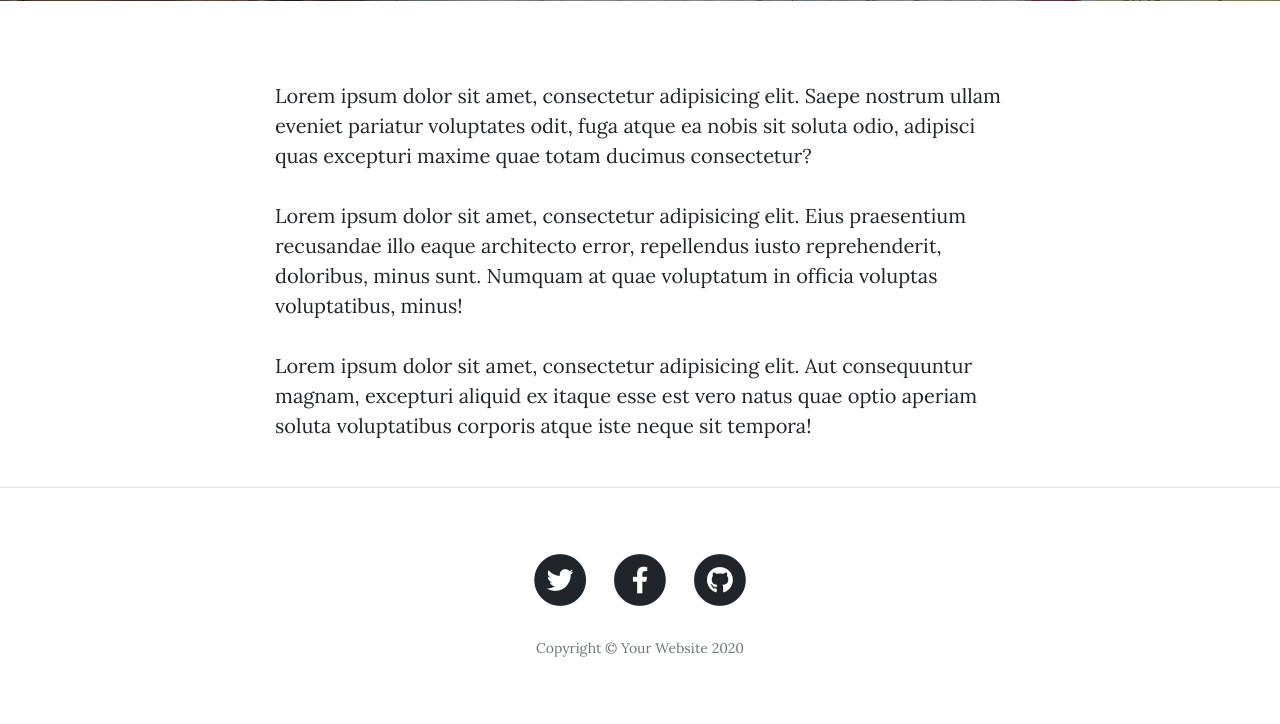
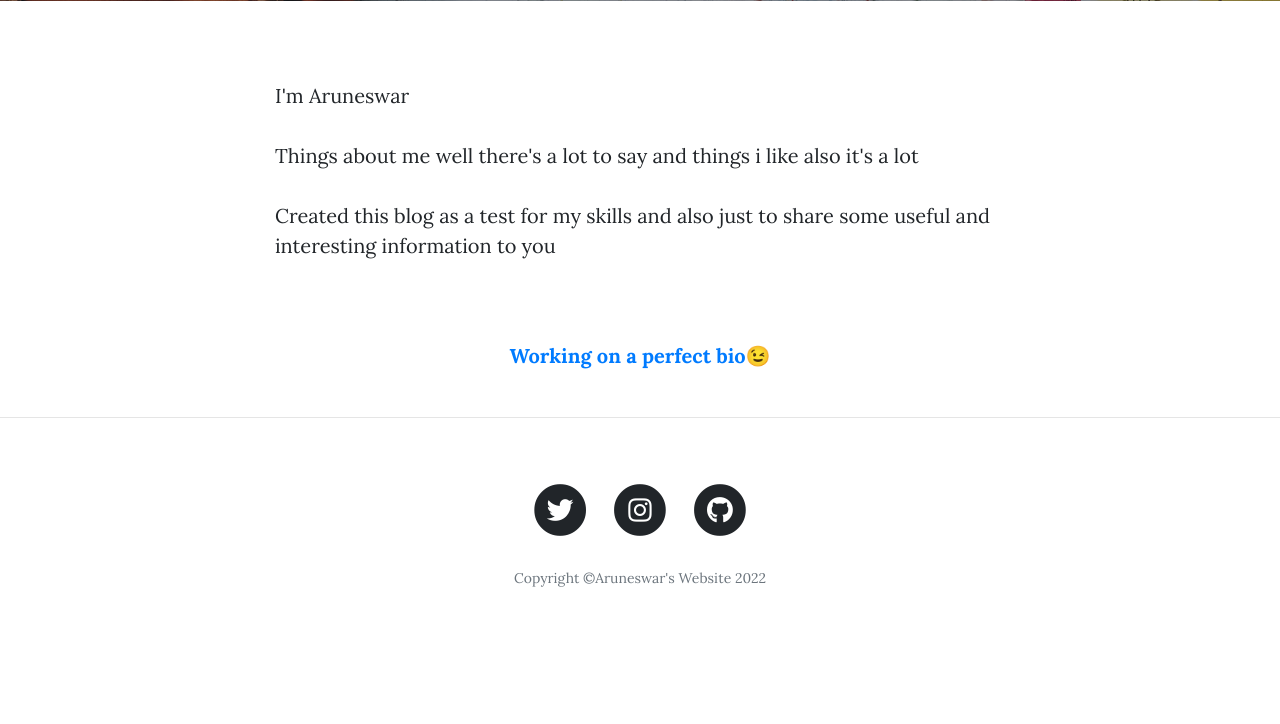
Before and after one commit to ArunNamikaze/My_Blog, a Flask app: page /about in a window 1280 px wide. Shown: the part 531-1255 px from the top of the page. After the commit the page ends 1118 px from the top, so only its background shows below. Run offline with Flask 2, Linux system fonts and the light colour scheme; some libraries are stand-ins or nearby versions.

Commit message:
Footer and comment delete update commit

```diff
--- a/main.py
+++ b/main.py
@@ -31,6 +31,8 @@ gravatar = Gravatar(app,
                     force_lower=False,
                     use_ssl=False,
                     base_url=None)
+
+copyright_year=date.today().strftime("%Y")
 
 ##CONFIGURE TABLES
 class Users(db.Model, UserMixin):
@@ -83,7 +85,7 @@ def load_user(user_id):
 @app.route('/')
 def get_all_posts():
     posts = BlogPost.query.all()
-    return render_template("index.html", all_posts=posts, logged_in=current_user.is_authenticated)
+    return render_template("index.html", all_posts=posts, logged_in=current_user.is_authenticated , year=copyright_year)
 
 
 @app.route('/register', methods=['GET', 'POST'])
@@ -107,7 +109,7 @@ def register():
         login_user(new_user)
         return redirect(url_for("get_all_posts"))
 
-    return render_template("register.html", form=form, logged_in=current_user.is_authenticated)
+    return render_template("register.html", form=form, logged_in=current_user.is_authenticated , year=copyright_year)
 
 
 @app.route('/login', methods=['GET', 'POST'])
@@ -132,7 +134,7 @@ def login():
             login_user(user)
             return redirect(url_for("get_all_posts"))
 
-    return render_template("login.html", form=form, logged_in=current_user.is_authenticated)
+    return render_template("login.html", form=form, logged_in=current_user.is_authenticated,year=copyright_year)
 
 
 @app.route('/logout')
@@ -160,17 +162,17 @@ def show_post(post_id):
         db.session.commit()
         return redirect(url_for("show_post" ,post_id=post_id))
 
-    return render_template("post.html", post=requested_post, form=form, logged_in=current_user.is_authenticated)
+    return render_template("post.html", post=requested_post, form=form, logged_in=current_user.is_authenticated,year=copyright_year)
 
 
 @app.route("/about")
 def about():
-    return render_template("about.html", logged_in=current_user.is_authenticated)
+    return render_template("about.html", logged_in=current_user.is_authenticated,year=copyright_year)
 
 
 @app.route("/contact")
 def contact():
-    return render_template("contact.html", logged_in=current_user.is_authenticated)
+    return render_template("contact.html", logged_in=current_user.is_authenticated,year=copyright_year)
 
 
 @app.route("/new-post",methods=['GET','POST'])
@@ -190,10 +192,10 @@ def add_new_post():
         db.session.add(new_post)
         db.session.commit()
         return redirect(url_for("get_all_posts"))
-    return render_template("make-post.html", form=form, logged_in=current_user.is_authenticated)
+    return render_template("make-post.html", form=form, logged_in=current_user.is_authenticated,year=copyright_year)
 
 
-@app.route("/edit-post/<int:post_id>")
+@app.route("/edit-post/<int:post_id>" , methods=['GET','POST'])
 @admin
 def edit_post(post_id):
     post = BlogPost.query.get(post_id)
@@ -201,19 +203,17 @@ def edit_post(post_id):
         title=post.title,
         subtitle=post.subtitle,
         img_url=post.img_url,
-        author=post.author,
         body=post.body
     )
     if edit_form.validate_on_submit():
         post.title = edit_form.title.data
         post.subtitle = edit_form.subtitle.data
         post.img_url = edit_form.img_url.data
-        post.author = edit_form.author.data
         post.body = edit_form.body.data
         db.session.commit()
         return redirect(url_for("show_post", post_id=post.id))
 
-    return render_template("make-post.html", form=edit_form)
+    return render_template("make-post.html", form=edit_form ,year=copyright_year)
 
 
 @app.route("/delete/<int:post_id>")
@@ -225,5 +225,14 @@ def delete_post(post_id):
     return redirect(url_for('get_all_posts'))
 
 
+@app.route("/delete_comment/<int:comment_id>")
+@admin
+def delete_comment(comment_id):
+    comment_to_delete = Comment.query.get(comment_id)
+    post_id=comment_to_delete.cmts.id
+    db.session.delete(comment_to_delete)
+    db.session.commit()
+    return redirect (url_for("show_post", post_id=post_id))
+
 if __name__ == "__main__":
     app.run(debug=True)
--- a/static/css/clean-blog.css
+++ b/static/css/clean-blog.css
@@ -33,6 +33,7 @@ a {
   color: #212529;
   transition: all 0.2s;
 }
+
 
 a:focus, a:hover {
   color: #0085A1;
--- a/templates/about.html
+++ b/templates/about.html
@@ -19,9 +19,10 @@
   <div class="container">
     <div class="row">
       <div class="col-lg-8 col-md-10 mx-auto">
-        <p>Lorem ipsum dolor sit amet, consectetur adipisicing elit. Saepe nostrum ullam eveniet pariatur voluptates odit, fuga atque ea nobis sit soluta odio, adipisci quas excepturi maxime quae totam ducimus consectetur?</p>
-        <p>Lorem ipsum dolor sit amet, consectetur adipisicing elit. Eius praesentium recusandae illo eaque architecto error, repellendus iusto reprehenderit, doloribus, minus sunt. Numquam at quae voluptatum in officia voluptas voluptatibus, minus!</p>
-        <p>Lorem ipsum dolor sit amet, consectetur adipisicing elit. Aut consequuntur magnam, excepturi aliquid ex itaque esse est vero natus quae optio aperiam soluta voluptatibus corporis atque iste neque sit tempora!</p>
+        <p> I'm Aruneswar</p>
+        <p>Things about me well there's a lot to say and things i like also it's a lot</p>
+        <p>Created this blog as a test for my skills and also just to share some useful and interesting information to you</p>
+        <p style="padding-top:50px; text-align:center; color:#007bff;"> <strong>Working on a perfect bio😉 </strong></p>
       </div>
     </div>
   </div>
--- a/templates/footer.html
+++ b/templates/footer.html
@@ -5,7 +5,7 @@
         <div class="col-lg-8 col-md-10 mx-auto">
           <ul class="list-inline text-center">
             <li class="list-inline-item">
-              <a href="#">
+              <a href="https://twitter.com/NamikazeArun">
                 <span class="fa-stack fa-lg">
                   <i class="fas fa-circle fa-stack-2x"></i>
                   <i class="fab fa-twitter fa-stack-1x fa-inverse"></i>
@@ -13,15 +13,15 @@
               </a>
             </li>
             <li class="list-inline-item">
-              <a href="#">
+              <a href="https://www.instagram.com/arun_namikaze/">
                 <span class="fa-stack fa-lg">
                   <i class="fas fa-circle fa-stack-2x"></i>
-                  <i class="fab fa-facebook-f fa-stack-1x fa-inverse"></i>
+                  <i class="fab fa-instagram fa-stack-1x fa-inverse"></i>
                 </span>
               </a>
             </li>
             <li class="list-inline-item">
-              <a href="#">
+              <a href="https://github.com/ArunNamikaze">
                 <span class="fa-stack fa-lg">
                   <i class="fas fa-circle fa-stack-2x"></i>
                   <i class="fab fa-github fa-stack-1x fa-inverse"></i>
@@ -29,7 +29,7 @@
               </a>
             </li>
           </ul>
-          <p class="copyright text-muted">Copyright &copy; Your Website 2020</p>
+          <p class="copyright text-muted">Copyright &copy;Aruneswar's Website {{year}}</p>
         </div>
       </div>
     </div>
--- a/templates/header.html
+++ b/templates/header.html
@@ -9,7 +9,8 @@
   <meta name="author" content="">
 
   <title>Aruneswar's Blog</title>
-
+  <!--  Favicon-->
+  <link rel="icon" href="static/img/favicon.ico">
   <!-- Bootstrap core CSS -->
   <link href="{{ url_for('static', filename='vendor/bootstrap/css/bootstrap.min.css') }}" rel="stylesheet">
 
```
Also changed, not shown: templates/post.html (+10 -3 lines), blog.db, static/img/favicon.ico (added).
